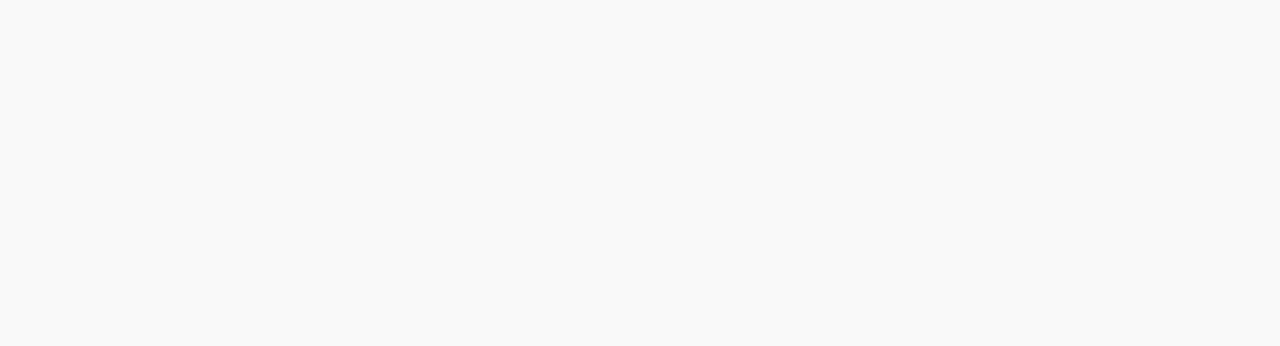
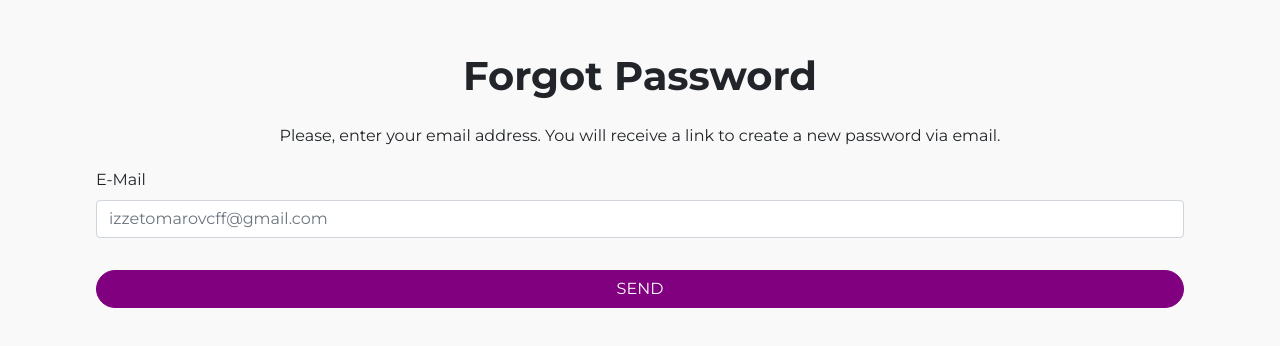
Before and after one commit to izzetomarovcff/e-commerce-react-app, a React (Create React App) app: page /forgetpassword in a window 1280 px wide. Before the commit this address had no page. Shown: the part 244-590 px from the top of the page. Built offline with nearby package versions, Linux system fonts and the light colour scheme; no server answers.

Commit message:
forget password

```diff
--- a/src/App.js
+++ b/src/App.js
@@ -2,6 +2,7 @@
 import SignUp from './pages/SignUp';
 import LogIn from './pages/LogIn';
 import Home from './pages/Home';
+import ForgotPassword from './pages/ForgotPassword';
 
 
 function App() {
@@ -12,6 +13,7 @@
         <Route path="/" element={<Home />} />
         <Route path="/signup" element={<SignUp />} />
         <Route path="/login" element={<LogIn />} />
+        <Route path="/forgetpassword" element={<ForgotPassword />} />
       </Routes>
     </BrowserRouter>
   );
--- /dev/null
+++ b/src/pages/ForgotPassword.jsx
@@ -0,0 +1,95 @@
+import { onAuthStateChanged, sendPasswordResetEmail } from 'firebase/auth'
+import React, { useEffect, useState } from 'react'
+import { auth } from '../firebase'
+
+function ForgotPassword() {
+    const [email, setEmail] = useState('')
+    const [loading, setLoading] = useState(false)
+    const [error, setError] = useState(null)
+    const [sended, setSended] = useState(false)
+    useEffect(() => {
+        const listen = onAuthStateChanged(auth, (user) => {
+          // console.log(user.email) //check token status
+          if (user) {
+            window.location.href = "/"
+          } else {
+
+          }
+        })
+        return () => {
+          listen()
+        }
+      },[])
+
+    const handleChange = (e) => {
+        setEmail(e.target.value)
+    }
+    const handleSendResetmail = async () => {
+        try {
+            let responsee = await sendPasswordResetEmail(auth,email)
+            console.log(responsee)
+            setLoading(false)
+            setSended(true)
+            setTimeout(() => {
+                window.location.href = "/login"
+            }, 1500);
+
+        } catch (error) {
+            switch (error.code) {
+                case 'auth/user-not-found':
+                    setError("User not found. Please check your email address or register.")
+                    setLoading(false)
+                    break;
+                case 'auth/invalid-email':
+                    setError("Invalid email address. Please enter a valid email address.")
+                    setLoading(false)
+                    break;
+                case 'auth/too-many-requests':
+                    setError("Too many unsuccessful attempts. Please try again later.")
+                    setLoading(false)
+                    break;
+                default:
+                    setError("An error occurred while sending mail!")
+                    setLoading(false)
+
+            }
+        }
+    }
+    const handleSubmit = (e) => {
+        e.preventDefault()
+        setLoading(true)
+        setError(null)
+        handleSendResetmail()
+    }
+    return (
+        <div className='signup'>
+            {loading ? (
+                <div className='loading-overlay bg-secondary'>
+                    <div className="spinner-border text-primary border-5" role="status">
+                        <span className="sr-only"></span>
+                    </div>
+                </div>
+            ) : (null)}
+            {sended ? (
+                <div className='loading-overlay bg-secondary'>
+                    <div className='alert alert-success text-center'>
+                        E-mail sent successfully!<br></br> Check Your Email: <br></br>{email}
+                    </div>
+                    <p className='text-success w-50 text-center'>After a few seconds, you will be redirected to the login page</p>
+                </div>
+            ) : (null)}
+            <h1 className='mt-5'>Forgot Password</h1>
+            <p className=' text-center mt-3'>Please, enter your email address. You will receive a link to create a new password via email.</p>
+            {error ? (<p className='alert alert-warning w-100'>{error}</p>) : (null)}
+            <form onSubmit={handleSubmit} className='mt-1'>
+                <div className="mb-3 w-100">
+                    <label htmlFor="email" className="form-label">E-Mail</label>
+                    <input type="email" name='email' className="form-control" id="email" value={email} onChange={handleChange} autoComplete='off' placeholder='izzetomarovcff@gmail.com' required />
+                </div>
+                <button type='submit' className='btn btn-primary w-100 mt-3'>SEND</button>
+            </form>
+        </div>
+    )
+}
+
+export default ForgotPassword
--- a/src/pages/LogIn.jsx
+++ b/src/pages/LogIn.jsx
@@ -82,6 +82,7 @@
           <label htmlFor="password" className="form-label">Password</label>
           <input type="password" name='password' className="form-control" id="password" value={formData.password} onChange={handleChange} autoComplete='off' placeholder='min 6 chars' required />
         </div>
+        <Link to="/forgetpassword">Forgot your password?</Link>
         <button type='submit' className='btn btn-primary w-100 mt-3'>LOG IN</button>
         <Link to="/signup" className='btn btn-outline-primary w-100 mt-3'>Don't have an account?</Link>
       </form>
--- a/src/scss/_style.scss
+++ b/src/scss/_style.scss
@@ -8,6 +8,12 @@
 ::-webkit-scrollbar {
     width: 0px;
   }
+button{
+    border-radius: 25px!important;
+}
+.btn-outline-primary{
+    border-radius: 25px!important;
+}
 body{
     background-color: $secondary;
 }
```
Also changed, not shown: src/css/bootstrap.css.
